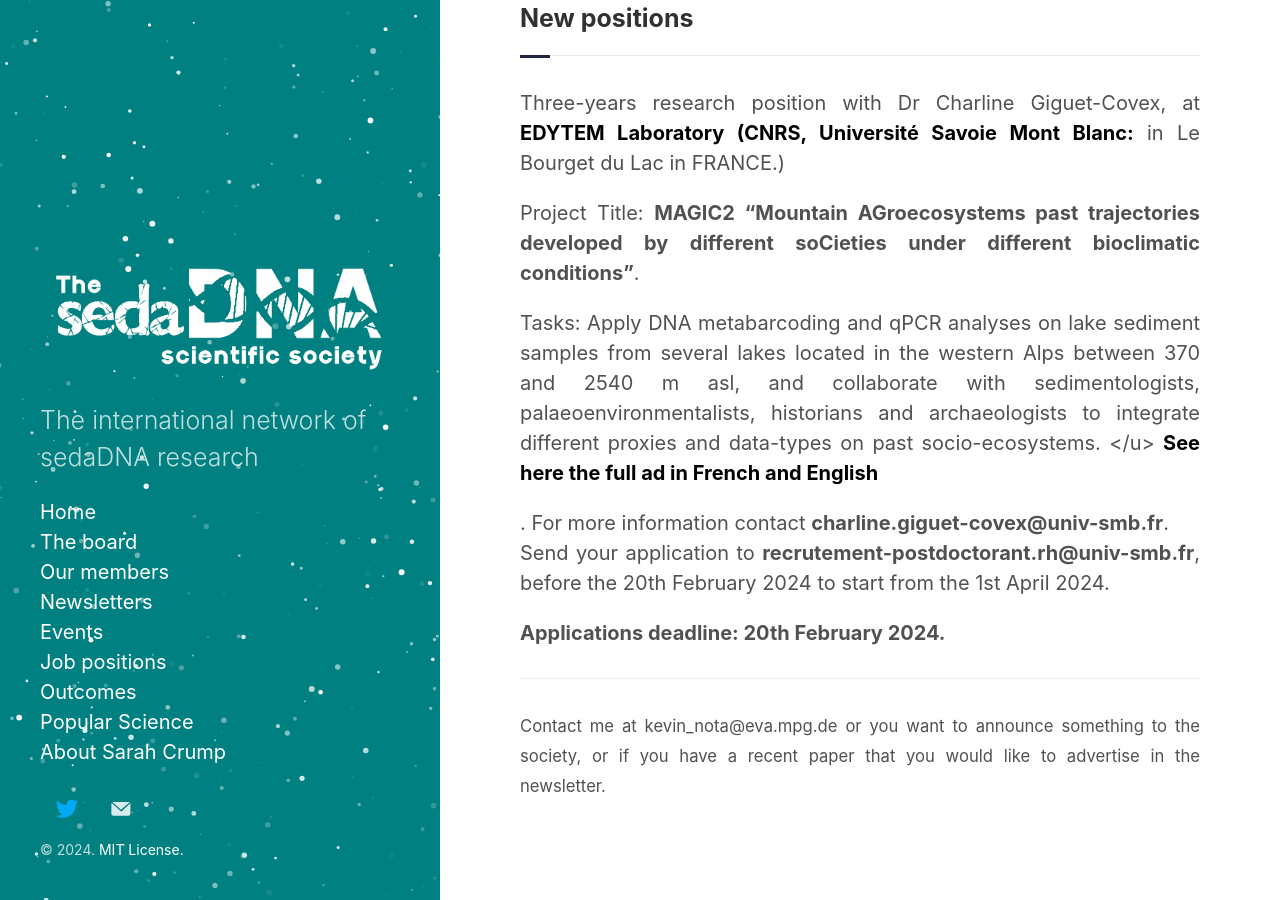
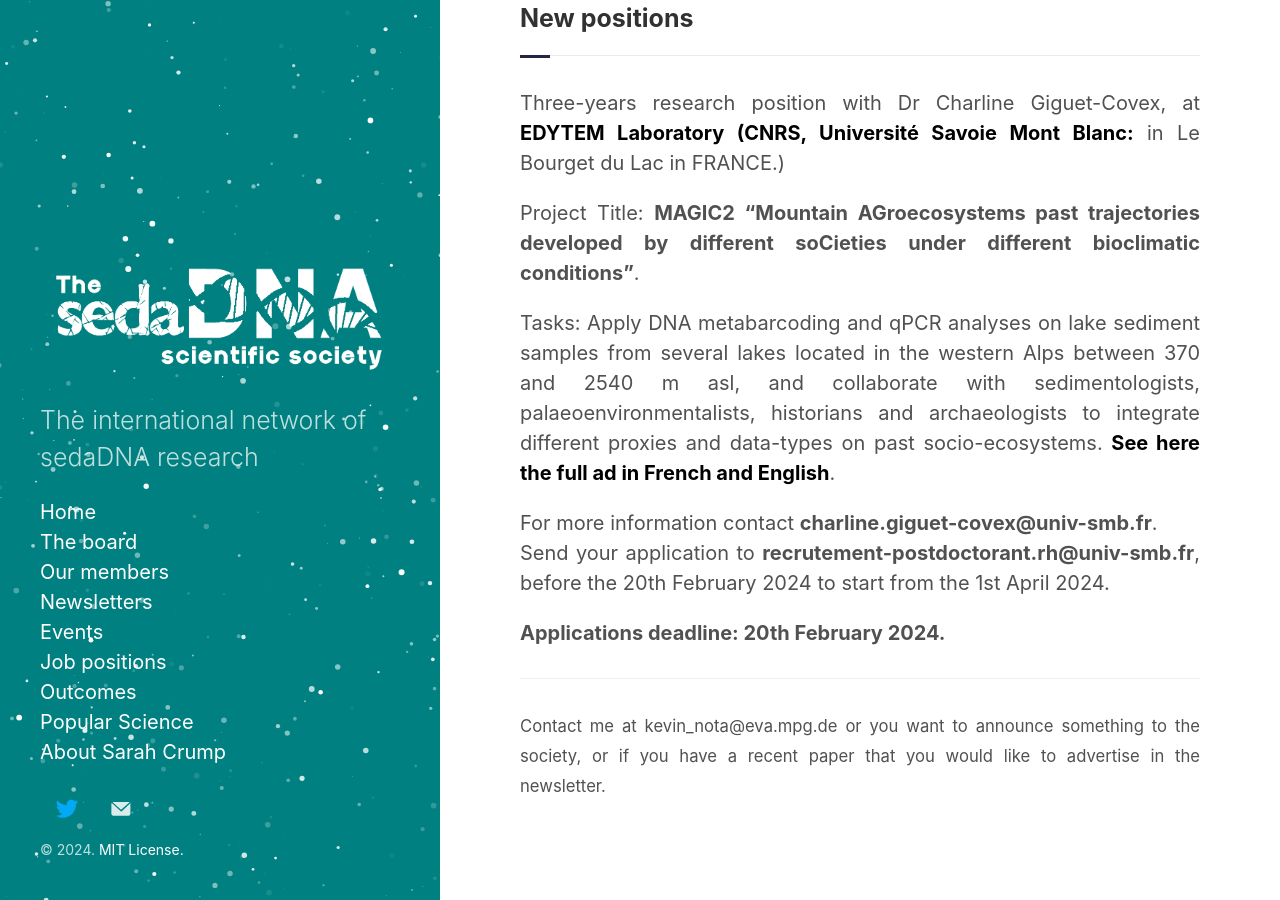
Before and after one commit to sedadna/sedadna.github.io, a Jekyll site: the page built from category/news/24-02.md, in a window 1280 px wide and 900 px high, scrolled down 1677 px. Built offline with Jekyll 4.4.1, drawn with Linux system fonts in a browser that asks for light colours.

Commit message:
Update 24-02.md

```diff
--- a/category/news/24-02.md
+++ b/category/news/24-02.md
@@ -40,7 +40,7 @@ title: 24-02-News
 <p>Three-years research position with Dr Charline Giguet-Covex, at <a href="https://edytem.osug.fr"><b> EDYTEM Laboratory (CNRS, Université Savoie Mont Blanc:</b></a> in Le Bourget du Lac in FRANCE.)</p>
 
 <p>Project Title: <b>MAGIC2 “Mountain AGroecosystems past trajectories developed by different soCieties under different bioclimatic conditions”</b>.</p>
-<p>Tasks: Apply DNA metabarcoding and qPCR analyses on lake sediment samples from several lakes located in the western Alps between 370 and 2540 m asl, and collaborate with sedimentologists, palaeoenvironmentalists, historians and archaeologists to integrate different proxies and data-types on past socio-ecosystems. </u> <a href="https://github.com/sedadna/sedadna.github.io/blob/main/assets/offre%20emploi%20POST%20DOC2024_MAGIC2.pdf"><b> See here the full ad in French and English</b></a></p>.
+<p>Tasks: Apply DNA metabarcoding and qPCR analyses on lake sediment samples from several lakes located in the western Alps between 370 and 2540 m asl, and collaborate with sedimentologists, palaeoenvironmentalists, historians and archaeologists to integrate different proxies and data-types on past socio-ecosystems. <a href="https://github.com/sedadna/sedadna.github.io/blob/main/assets/offre%20emploi%20POST%20DOC2024_MAGIC2.pdf"><b> See here the full ad in French and English</b></a>.</p>
 
 For more information contact <b>charline.giguet-covex@univ-smb.fr</b>.
 
```
